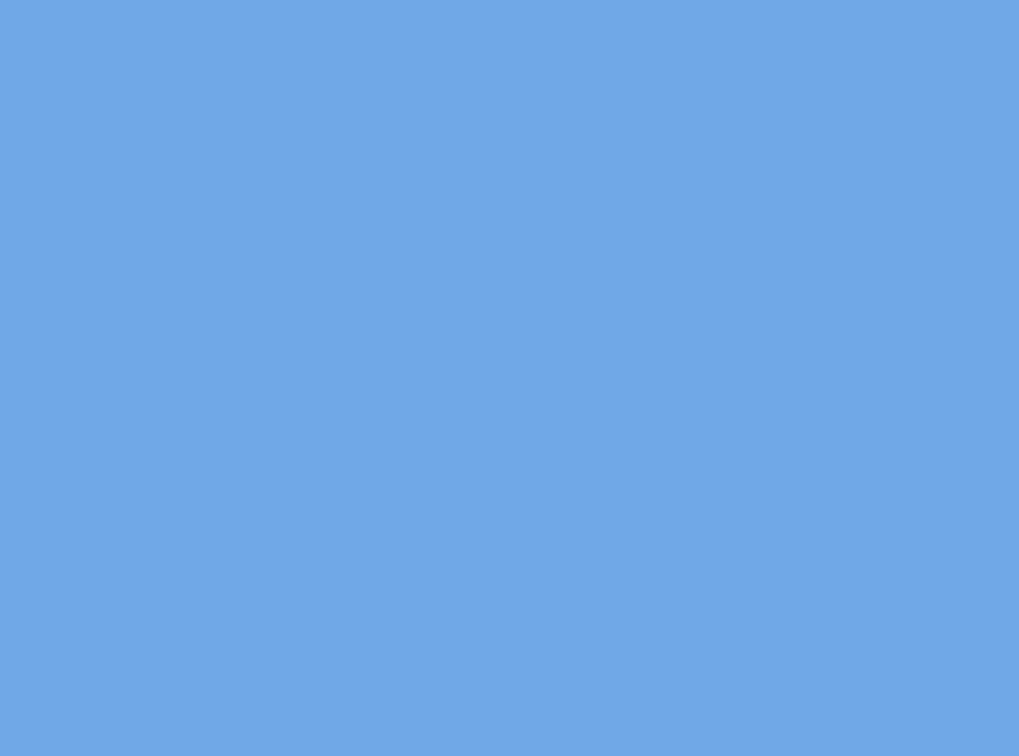
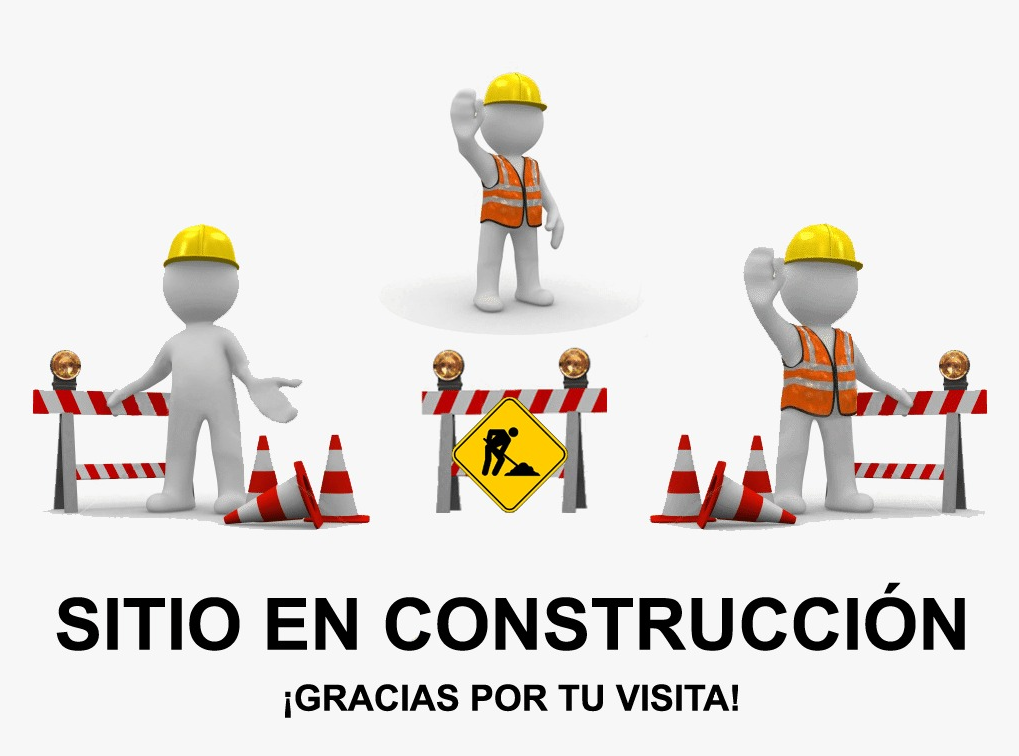
Before and after one commit to fergeo/TPI-CAC2024-miCopia, a plain HTML site: page not-found/not-found.html in a window 1280 px wide. Shown: the whole page, without its empty margins (131-1150 px from the left). Drawn offline with Linux system fonts and the light colour scheme.

Commit message:
Update style.css

```diff
--- a/not-found/style/style.css
+++ b/not-found/style/style.css
@@ -4,7 +4,7 @@ body{
     width: 100%;
     height: 100vh;
     background-color: rgb(76, 146, 226, 0.795);
-    background-image: url("/img/pagenotfound/pagina-en-construcción.jpeg");
+    background-image: url("/img/pagenotfound/pagina-en-construcción.png");
     background-repeat: no-repeat;
     background-position:center center;
     background-attachment: fixed;
```
